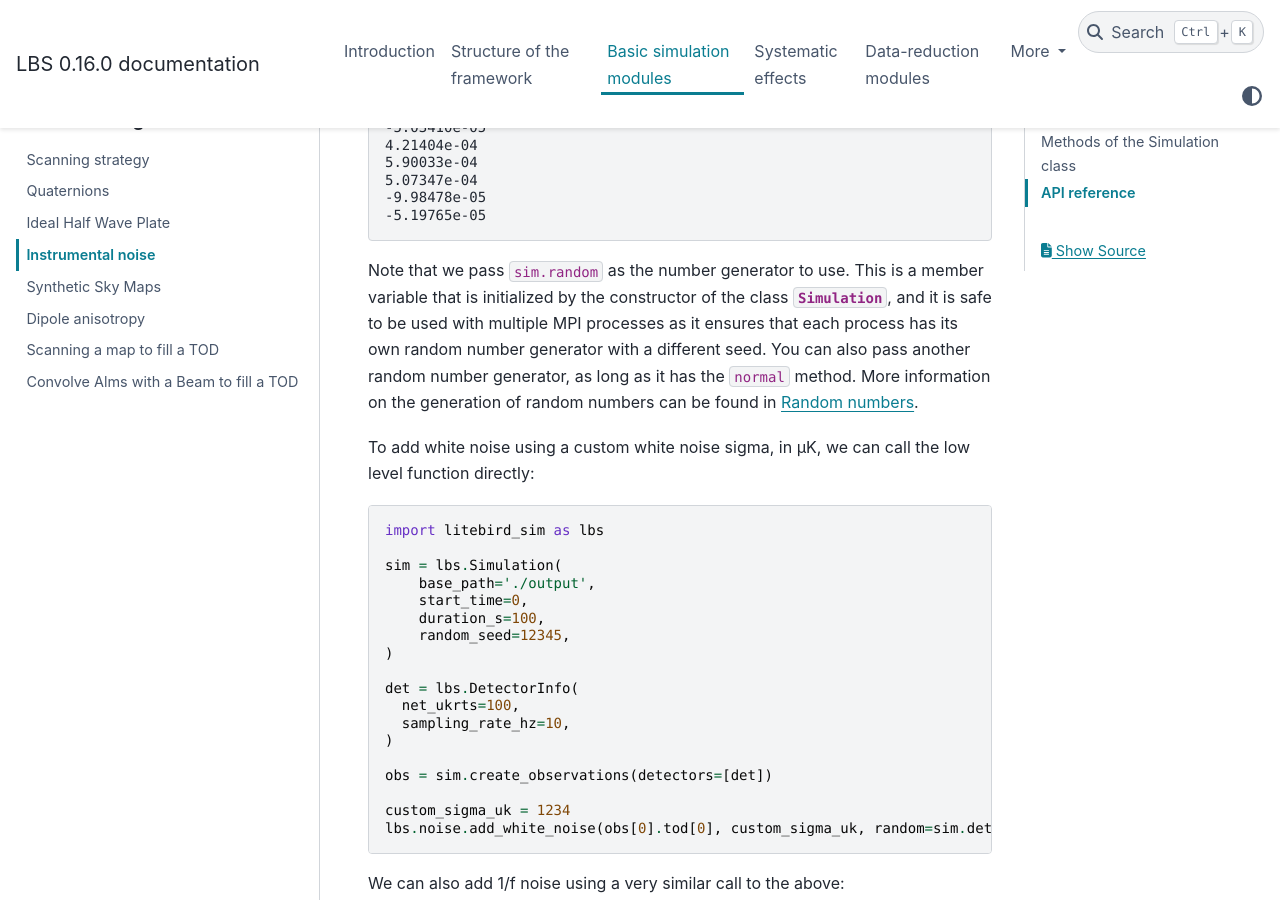
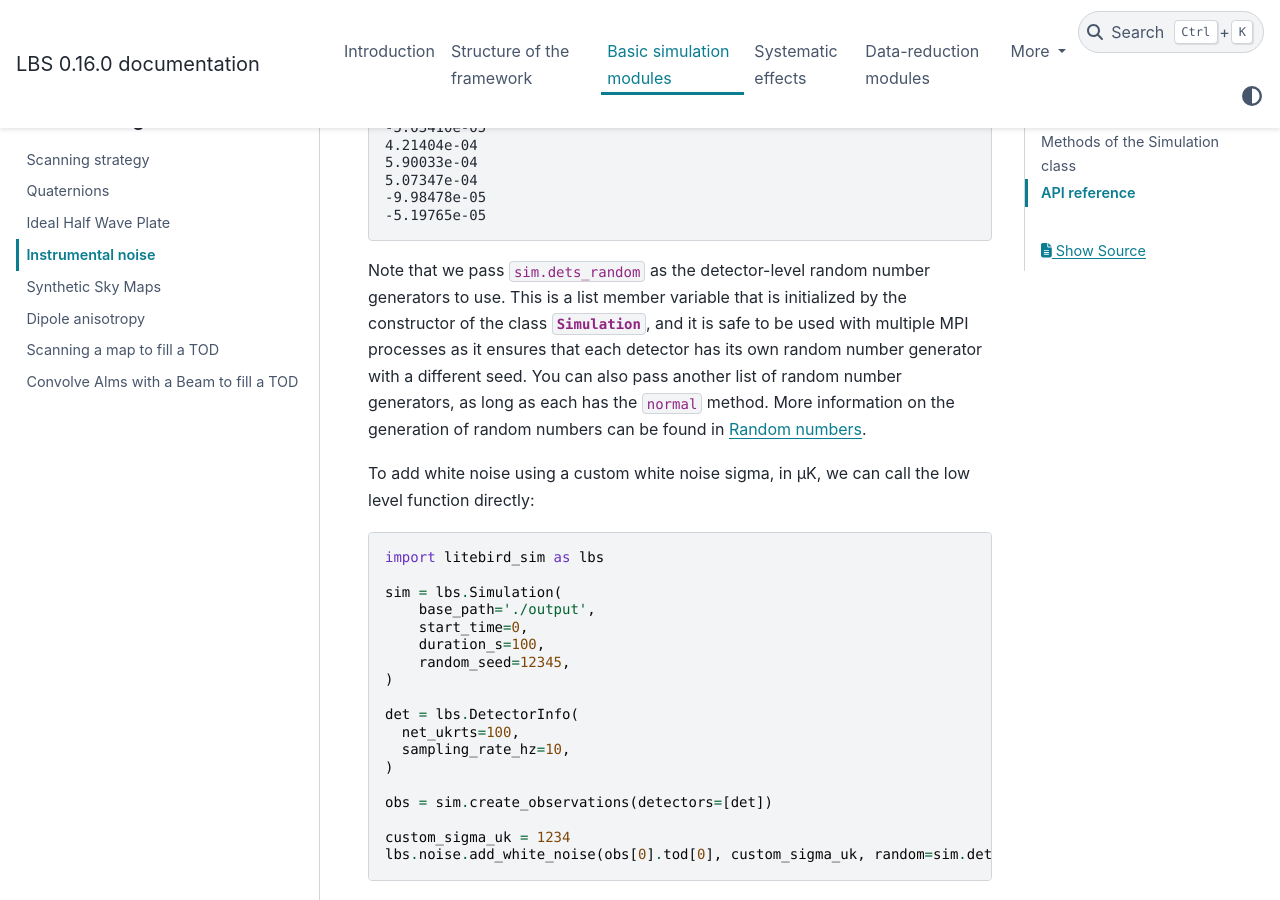
Before and after one commit to litebird/litebird_sim, a Sphinx documentation site: the page built from docs/source/noise.rst, in a window 1280 px wide and 900 px high, scrolled down 941 px. Built offline with Sphinx 7.4.7 and the PyData theme 0.15.4, drawn with Linux system fonts in a browser that asks for light colours.

Commit message:
[skipci] update docs

```diff
--- a/docs/source/input_sky.rst
+++ b/docs/source/input_sky.rst
@@ -13,7 +13,7 @@ The framework utilizes the `PySM3 <https://pysm3.readthedocs.io/en/latest/>`_ li
 Usage Example
 -------------
 
-The core interface is the :class:`~litebird_sim.input_sky.SkyGenerator` class. It requires a configuration object (:class:`~litebird_sim.input_sky.SkyGenerationParams`) and a list of channel or detector definitions.
+The core interface is the :class:`~litebird_sim.input_sky.SkyGenerator` class. It requires a configuration object (:class:`~litebird_sim.input_sky.SkyGenerationParams`) and **either** a list of channels (:class:`~litebird_sim.detectors.FreqChannelInfo`) **or** detectors (:class:`~litebird_sim.detectors.DetectorInfo`), but not both.
 
 Here is an example showing how to generate a sky containing CMB and specific foregrounds (Dust and Synchrotron) using the dedicated ``Units`` Enum:
 
@@ -47,8 +47,9 @@ Here is an example showing how to generate a sky containing CMB and specific for
         )
     ]
 
-    # 3. Initialize and Run
+    # 3. Initialize and Run (use 'channels=' OR 'detectors=', not both)
     sky_gen = SkyGenerator(parameters=params, channels=channels)
+    # Or alternatively: sky_gen = SkyGenerator(parameters=params, detectors=detectors)
     sky_maps = sky_gen.execute()
 
     # The result is a dictionary keyed by channel name
--- a/docs/source/noise.rst
+++ b/docs/source/noise.rst
@@ -56,14 +56,15 @@ Here is a short example that shows how to add noise:
     -5.19765e-05
 
 
-Note that we pass ``sim.random`` as the number generator to use.
-This is a member variable that is initialized by the constructor
-of the class :class:`.Simulation`, and it is safe to be used with
-multiple MPI processes as it ensures that each process has its
-own random number generator with a different seed. You can also
-pass another random number generator, as long as it has the
-``normal`` method. More information on the generation of random
-numbers can be found in :ref:`random-numbers`.
+Note that we pass ``sim.dets_random`` as the detector-level random
+number generators to use. This is a list member variable that is
+initialized by the constructor of the class :class:`.Simulation`,
+and it is safe to be used with multiple MPI processes as it ensures
+that each detector has its own random number generator with a
+different seed. You can also pass another list of random number
+generators, as long as each has the ``normal`` method. More
+information on the generation of random numbers can be found in
+:ref:`random-numbers`.
 
 To add white noise using a custom white noise sigma, in µK, we can
 call the low level function directly:
--- a/docs/source/observations.rst
+++ b/docs/source/observations.rst
@@ -433,10 +433,10 @@ key.
 
   # Second case: use MJD to track the time
   obs_mjd = lbs.Observation(
-      detectors=[{"name": "A"}, {"name": "B"}]
+      detectors=[{"name": "A"}, {"name": "B"}],
       start_time_global=Time("2020-02-20", format="iso"),
       sampling_rate_hz=5.0,
-      nsamples_global=5,
+      n_samples_global=5,
   )
 
   obs.name == np.array(["A", "B"])  # True
--- a/docs/source/simulations.rst
+++ b/docs/source/simulations.rst
@@ -555,7 +555,7 @@ the beam convolution::
 
     Convparams = lbs.BeamConvolutionParameters(...)
     sim.convolve_sky(sky_alms=alms,
-                     beam_alms=grasp_beam,
+                     beam_alms=blms,
                      convolution_params=Convparams,
                      ...,
                      )
```
Also changed, not shown: docs/source/tutorial.rst (+4 -6 lines), 2 other files.
